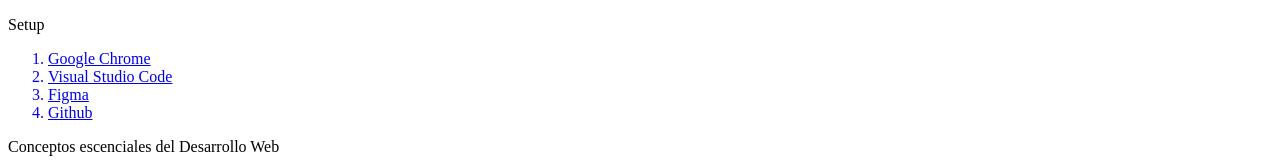
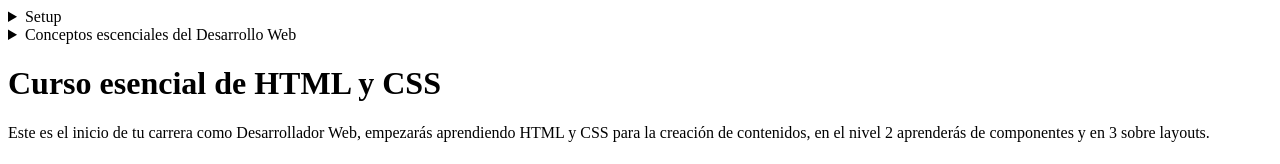
Before and after one commit to Asprosmx/curso-esencial-html-css, a plain HTML site: page index.html in a window 1280 px wide. Shown: the top 164 px of the page. Drawn offline with Linux system fonts and the light colour scheme.

Commit message:
menu desplegable

```diff
--- a/index.html
+++ b/index.html
@@ -8,8 +8,11 @@
  </head>
 <body>
     <header>
-        <p>Setup</p>
         <nav>
+        <details>
+            <summary>
+                Setup
+            </summary>
             <ol>
                 <a href="#google-chrome">
                     <li>Google Chrome</li>
@@ -24,7 +27,11 @@
                     <li>Github</li>
                 </a>
             </ol>
-            <P>Conceptos escenciales del Desarrollo Web</P>
+        </details>
+        <details>
+            <summary>
+                Conceptos escenciales del Desarrollo Web
+            </summary>
                 <ol>
                     <a href="#html">
                         <li>Que es HTML</li>
@@ -46,6 +53,7 @@
                     </a>
 
                 </ol>
+        </details>
         </nav>
 
     </header>
```
Lines whose indentation alone changed are shown as unchanged.
